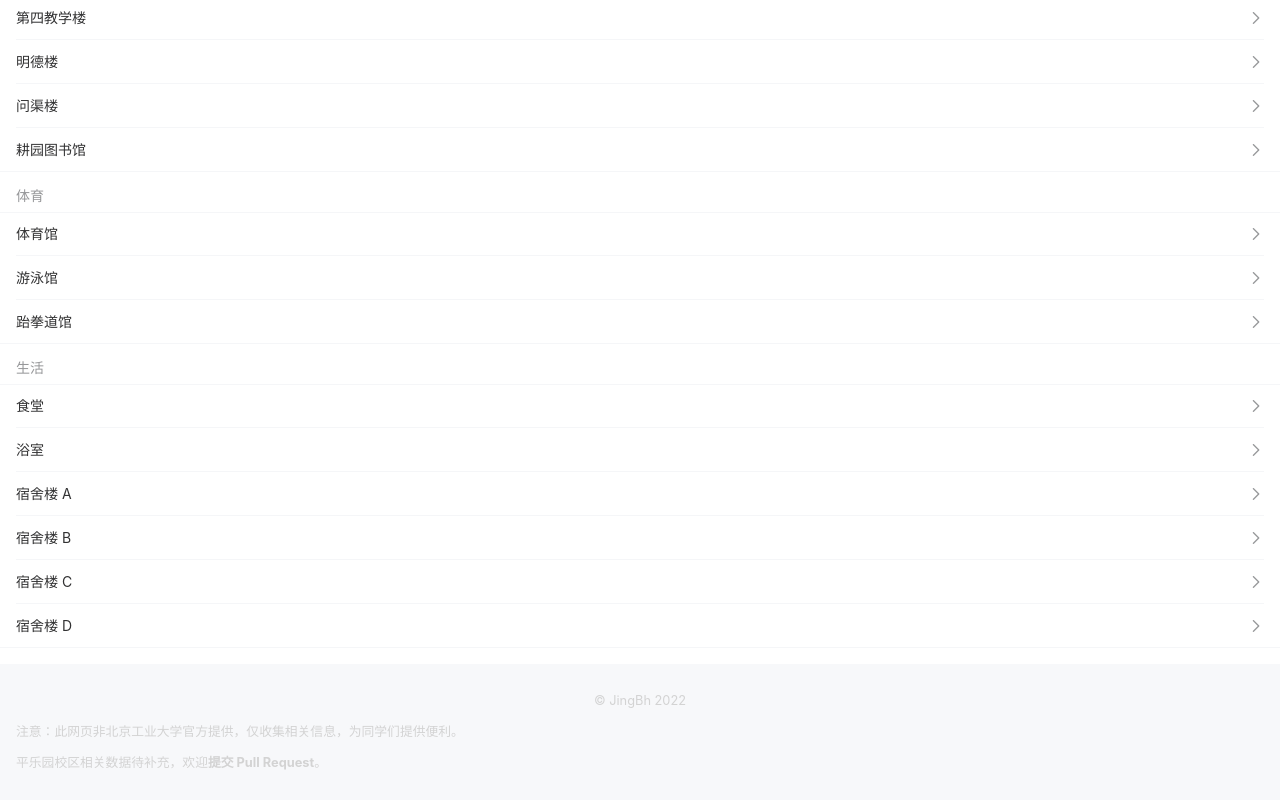
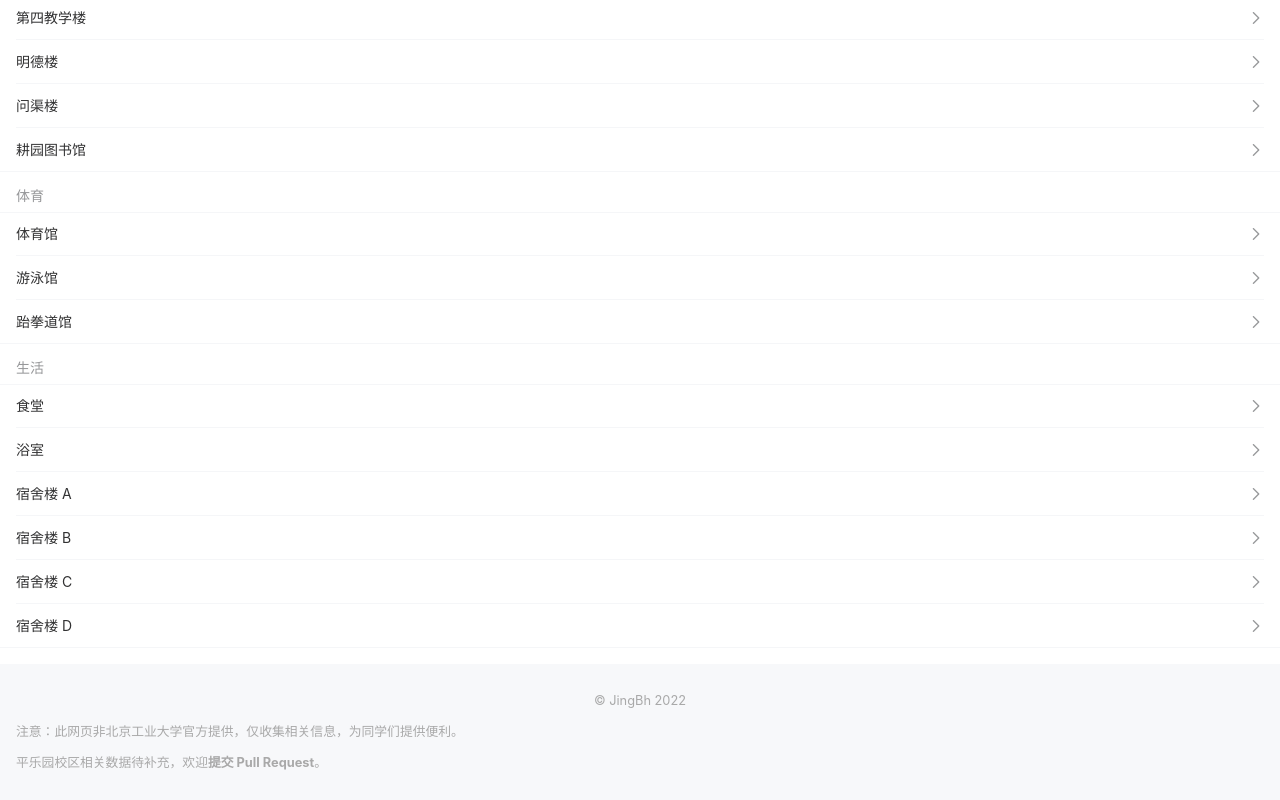
Before and after one commit to bjut-tech/epicode, a Nuxt app: page / in a window 1280 px wide. Shown: the part 331-1131 px from the top of the page. Built offline with nearby package versions, Linux system fonts and the light colour scheme.

Commit message:
fix: footer text color

```diff
--- a/assets/css/index.css
+++ b/assets/css/index.css
@@ -10,7 +10,7 @@ body {
 .footer {
     padding: 1rem;
     font-size: 80%;
-    color: lightgray;
+    color: darkgray;
 }
 
 .title {
```
